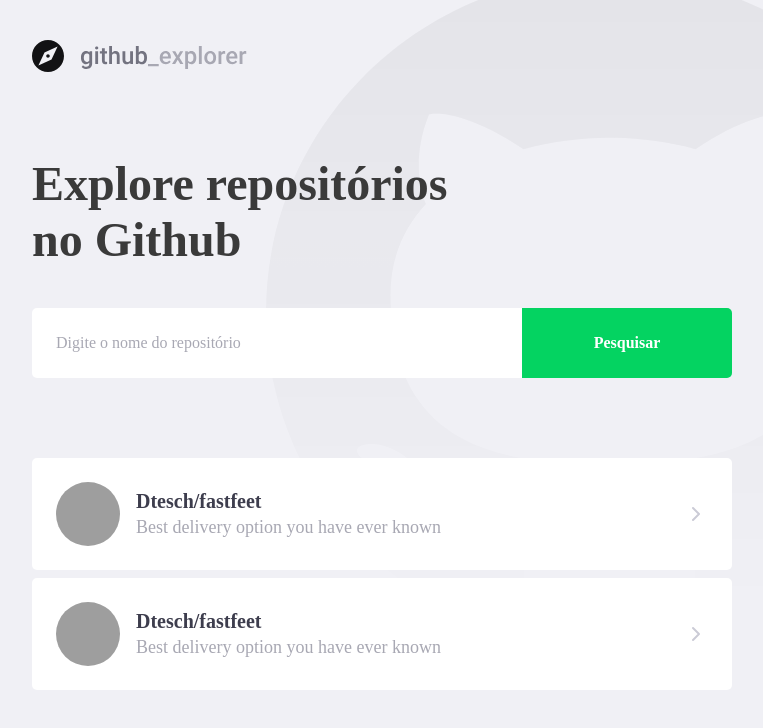
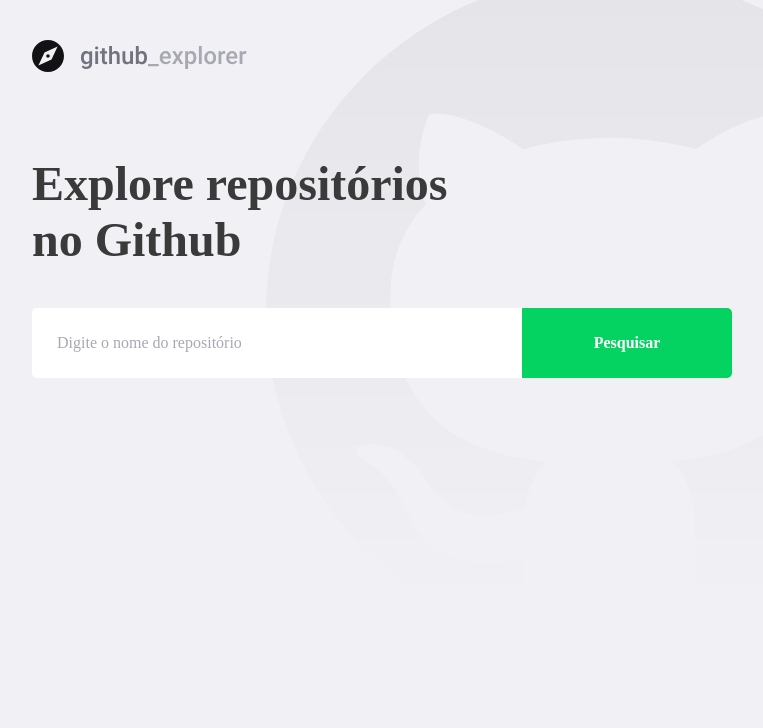
Before and after one commit to Dtesch9/repository-explorer, a React (Create React App) app: page / in a window 1280 px wide. Shown: the top 728 px of the page, without its empty margins (148-911 px from the left). Built offline with nearby package versions, Linux system fonts and the light colour scheme; grey boxes are pictures that could not be loaded.

Commit message:
Fetch data and set Errors

```diff
--- a/package.json
+++ b/package.json
@@ -11,6 +11,7 @@
     "@types/react": "^16.9.0",
     "@types/react-dom": "^16.9.0",
     "@types/styled-components": "^5.1.0",
+    "axios": "^0.19.2",
     "polished": "^3.5.2",
     "react": "^16.13.1",
     "react-dom": "^16.13.1",
--- a/src/pages/Dashboard/index.tsx
+++ b/src/pages/Dashboard/index.tsx
@@ -1,48 +1,90 @@
-import React from 'react';
+import React, { useState, useCallback, FormEvent } from 'react';
 import { FiChevronRight } from 'react-icons/fi';
+
+import api from '../../services/api';
 
 import logoImg from '../../assets/logo.svg';
 
-import { Title, Form, Repositories } from './styles';
+import { Title, Form, Repositories, Error } from './styles';
 
-const Dashboard: React.FC = () => (
+interface Repository {
+  full_name: string;
+  description: string;
+  owner: {
+    login: string;
+    avatar_url: string;
+  };
+}
+
+const Dashboard: React.FC = () => {
+  const [newRepo, setNewRepo] = useState('');
+  const [inputError, setInputError] = useState('');
+  const [repositories, setRepositories] = useState<Repository[]>([]);
+
+  const handleAddRepository = useCallback(
+    async (event: FormEvent<HTMLFormElement>): Promise<void> => {
+      event.preventDefault();
+
+      if (!newRepo) {
+        setInputError('Digite o autor/nome do repositório');
+        return;
+      }
+
+      const repoAlreadyExist = repositories.find(
+        repo => repo.full_name.toLowerCase() === newRepo,
+      );
+
+      if (repoAlreadyExist) {
+        setInputError('Este repositório já foi cadastrado');
+        return;
+      }
+
+      try {
+        const response = await api.get<Repository>(`repos/${newRepo}`);
+
+        const repository = response.data;
+
+        setRepositories([...repositories, repository]);
+        setNewRepo('');
+        setInputError('');
+      } catch (err) {
+        setInputError('Erro na busca por esse repositório');
+      }
+    },
+    [newRepo, repositories],
+  );
+
+  return (
     <>
       <img src={logoImg} alt="Logo" />
       <Title>Explore repositórios no Github</Title>
 
-    <Form>
-      <input placeholder="Digite o nome do repositório" />
+      <Form hasError={!!inputError} onSubmit={handleAddRepository}>
+        <input
+          value={newRepo}
+          onChange={e => setNewRepo(e.target.value)}
+          placeholder="Digite o nome do repositório"
+        />
         <button type="submit">Pesquisar</button>
       </Form>
 
+      {inputError && <Error>{inputError}</Error>}
+
       <Repositories>
-      <a href="/">
-        <img
-          src="https://api.adorable.io/avatars/55/abott@adorable.png"
-          alt="Douglas Tesch"
-        />
+        {repositories.map(repo => (
+          <a key={repo.full_name} href="/">
+            <img src={repo.owner.avatar_url} alt="Douglas Tesch" />
             <div>
-          <strong>Dtesch/fastfeet</strong>
-          <p>Best delivery option you have ever known</p>
+              <strong>{repo.full_name}</strong>
+              <p>{repo.description}</p>
             </div>
 
             <FiChevronRight size={24} />
           </a>
-
-      <a href="/">
-        <img
-          src="https://api.adorable.io/avatars/55/abott@adorable.png"
-          alt="Douglas Tesch"
-        />
-        <div>
-          <strong>Dtesch/fastfeet</strong>
-          <p>Best delivery option you have ever known</p>
-        </div>
-
-        <FiChevronRight size={24} />
-      </a>
+        ))}
       </Repositories>
     </>
   );
+};
 
 export default Dashboard;
--- a/src/pages/Dashboard/styles.ts
+++ b/src/pages/Dashboard/styles.ts
@@ -1,5 +1,9 @@
 import styled from 'styled-components';
 import { shade } from 'polished';
+
+interface FormProps {
+  hasError: boolean;
+}
 
 export const Title = styled.h1`
   font-size: 48px;
@@ -10,7 +14,7 @@
   margin-top: 80px;
 `;
 
-export const Form = styled.form`
+export const Form = styled.form<FormProps>`
   margin-top: 40px;
   max-width: 700px;
 
@@ -23,6 +27,8 @@
     border: 0;
     border-radius: 5px 0 0 5px;
     color: #a3a3a3;
+    border: 1px solid ${props => (props.hasError ? '#c53030' : '#fff')};
+    border-right: 0;
 
     &::placeholder {
       color: #a8a8b3;
@@ -43,6 +49,12 @@
       background: ${shade(0.2, '#04d361')};
     }
   }
+`;
+
+export const Error = styled.span`
+  display: block;
+  color: #c53030;
+  margin-top: 8px;
 `;
 
 export const Repositories = styled.div`
@@ -74,6 +86,7 @@
 
     div {
       margin-left: 16px;
+      flex: 1;
 
       strong {
         font-size: 20px;
--- /dev/null
+++ b/src/services/api.ts
@@ -0,0 +1,7 @@
+import axios from 'axios';
+
+const api = axios.create({
+  baseURL: 'http://api.github.com',
+});
+
+export default api;
```
Also changed, not shown: .eslintrc.json, 2 other files (tests, documents, lock files or other folders). Lines whose indentation alone changed are shown as unchanged.
